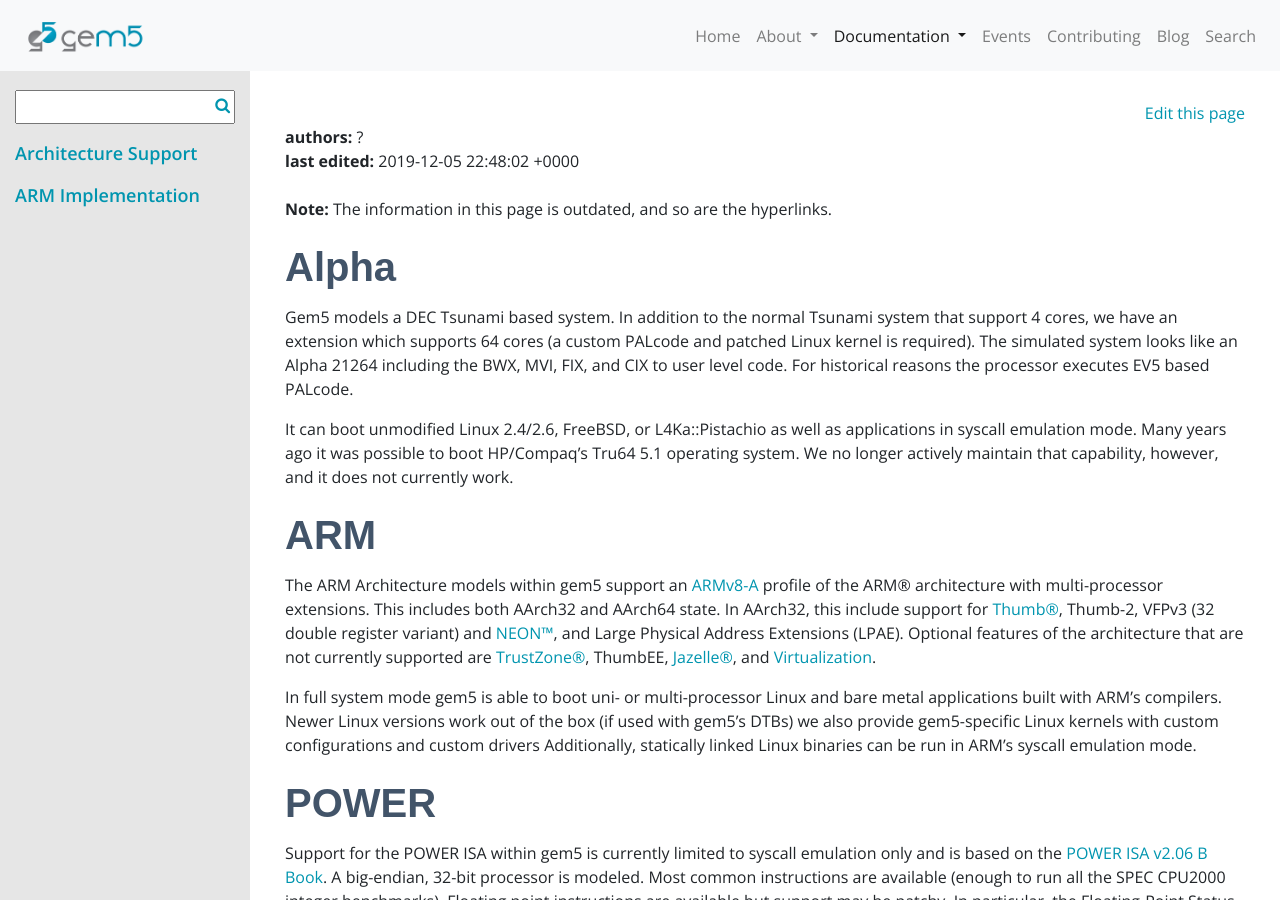
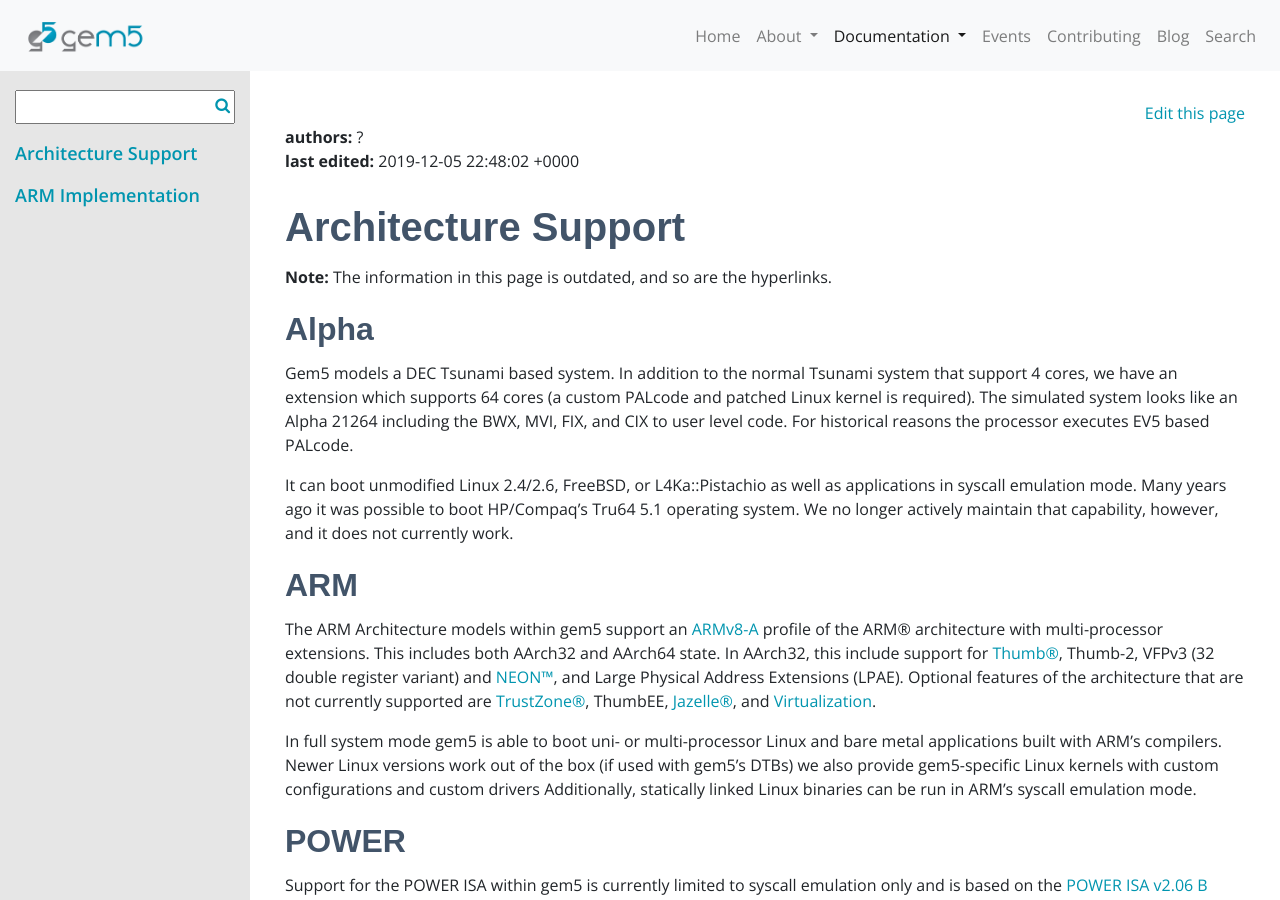
Before and after one commit to gem5/website, a Jekyll site: the page built from _pages/documentation/general_docs/architecture_support/index.md, in a window 1280 px wide and 900 px high. Built offline with Jekyll 4.4.1, drawn with Linux system fonts in a browser that asks for light colours; nearby versions of some CDN libraries; some web fonts are replaced.

Commit message:
Fix heading styles
Signed-off-by: Hoa Nguyen <hoanguyen@ucdavis.edu>

```diff
--- a/_pages/documentation/general_docs/architecture_support/index.md
+++ b/_pages/documentation/general_docs/architecture_support/index.md
@@ -7,9 +7,11 @@
 author: "?"
 ---
 
+# Architecture Support
+
 **Note:** The information in this page is outdated, and so are the hyperlinks.
 
-# Alpha
+## Alpha
 
 Gem5 models a DEC Tsunami based system.
 In addition to the normal Tsunami system that support 4 cores, we have an extension which supports 64 cores (a custom PALcode and patched Linux kernel is required).
@@ -20,7 +22,7 @@
 Many years ago it was possible to boot HP/Compaq's Tru64 5.1 operating system.
 We no longer actively maintain that capability, however, and it does not currently work.
 
-# ARM
+## ARM
 
 The ARM Architecture models within gem5 support an [ARMv8-A](https://www.arm.com/products/processors/armv8-architecture.php) profile of the ARM® architecture with multi-processor extensions.
 This includes both AArch32 and AArch64 state.
@@ -30,7 +32,7 @@
 In full system mode gem5 is able to boot uni- or multi-processor Linux and bare metal applications built with ARM's compilers.
 Newer Linux versions work out of the box (if used with gem5's DTBs) we also provide gem5-specific Linux kernels with custom configurations and custom drivers Additionally, statically linked Linux binaries can be run in ARM's syscall emulation mode.
 
-# POWER
+## POWER
 
 Support for the POWER ISA within gem5 is currently limited to syscall emulation only and is based on the [POWER ISA v2.06 B Book](http://www.power.org/resources/downloads/PowerISA_V2.06B_V2_PUBLIC.pdf).
 A big-endian, 32-bit processor is modeled.
@@ -42,7 +44,7 @@
 Full system support for POWER would require a significant amount of effort and is not currently being developed.
 However, if there is interest in pursuing this, a set of patches-in-progress that make a start towards this can be obtained from [Tim](mailto:timothy.jones@cl.cam.ac.uk).
 
-# SPARC
+## SPARC
 
 The gem5 simulator models a single core of a UltraSPARC T1 processor (UltraSPARC Architecture 2005).
 
@@ -51,7 +53,7 @@
 With syscall emulation gem5 supports running Linux or Solaris binaries.
 New versions of Solaris no longer support generating statically compiled binaries which gem5 requires.
 
-# x86
+## x86
 
 X86 support within the gem5 simulator includes a generic x86 CPU with 64 bit extensions, more similar to AMD's version of the architecture than Intel's but not strictly like either.
 Unmodified versions of the Linux kernel can be booted in UP and SMP configurations, and patches are available for speeding up boot.
@@ -61,5 +63,7 @@
 The features of the architecture that are exercised by Linux and standard Linux binaries are implemented and should work, but other areas may not.
 64 and 32 bit Linux binaries are supported in syscall emulation mode.
 
-# MIPS
-# RISC-V
+## MIPS
+
+
+## RISC-V
```
Also changed, not shown: _pages/documentation/general_docs/architecture_support/arm_implementation.md (+7 -5 lines).
